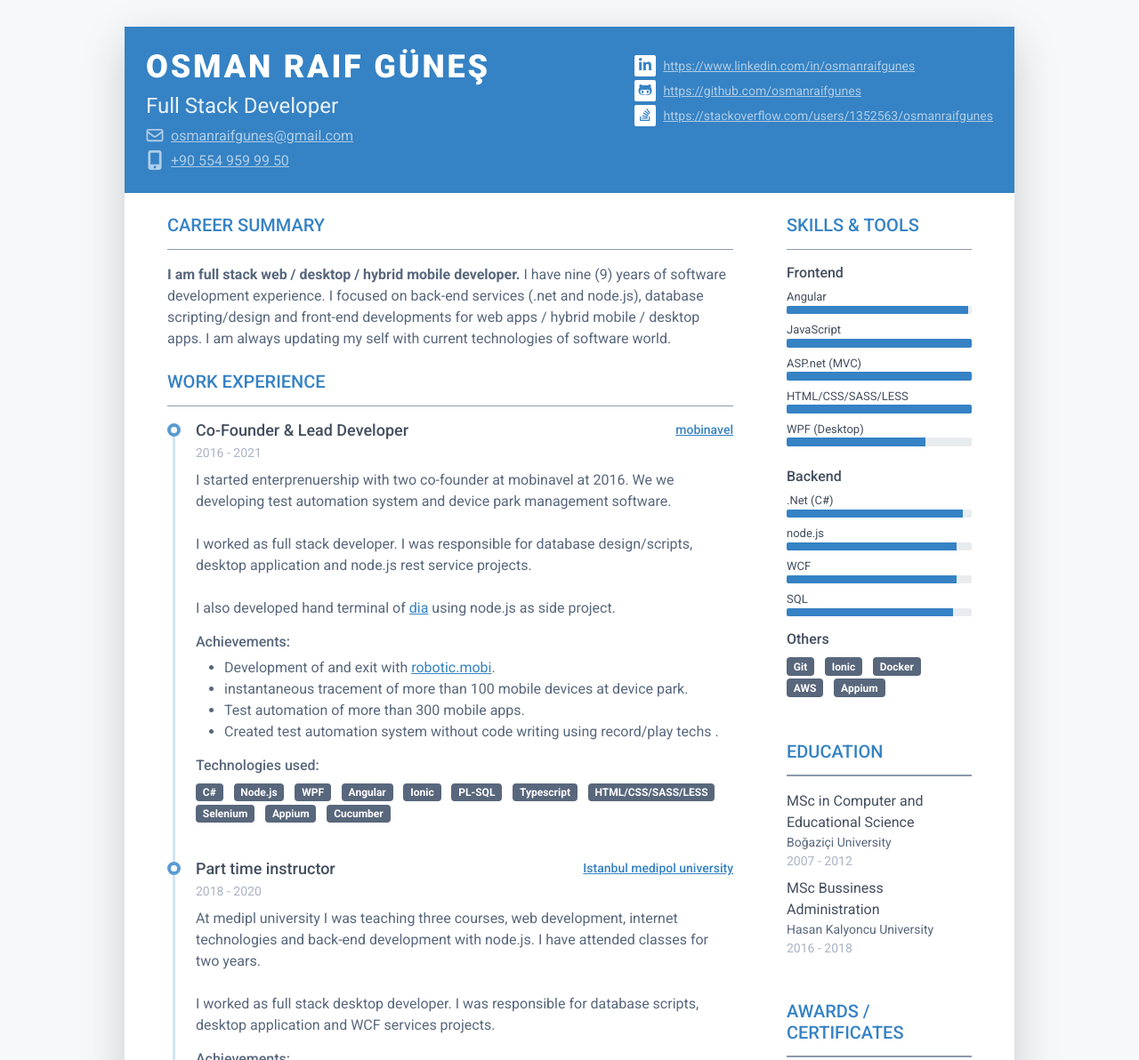
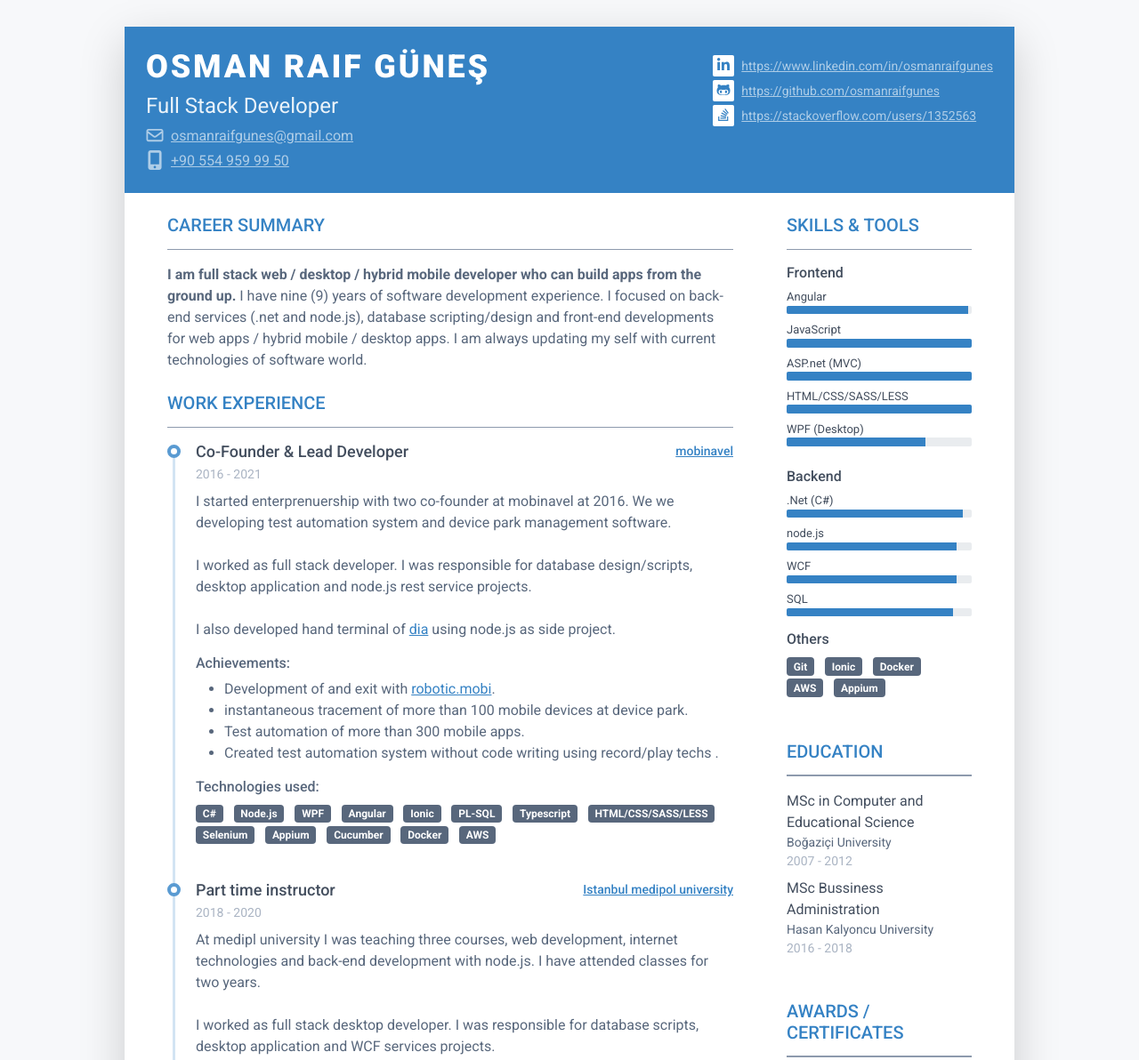
Before and after one commit to osmanraifgunes/osmanraifgunes.github.io, a plain HTML site: page index.html in a window 1280 px wide. Shown: the top 1192 px of the page at 89% size. Drawn offline with Linux system fonts and the light colour scheme.

Commit message:
Shorten url of stackoverflow

```diff
--- a/index.html
+++ b/index.html
@@ -51,7 +51,7 @@
 									</li>
 									<li class="mb-1"><a class="text-link" target="blank" href="https://github.com/osmanraifgunes"><span class="fa-container text-center me-2"><i class="fab fa-github-alt fa-fw"></i></span>https://github.com/osmanraifgunes</a>
 									</li>
-									<li class="mb-1"><a class="text-link" target="blank" href="https://stackoverflow.com/users/1352563/osmanraifgunes"><span class="fa-container text-center me-2"><i class="fab fa-stack-overflow fa-fw"></i></span>https://stackoverflow.com/users/1352563/osmanraifgunes</a>
+									<li class="mb-1"><a class="text-link" target="blank" href="https://stackoverflow.com/users/1352563/osmanraifgunes"><span class="fa-container text-center me-2"><i class="fab fa-stack-overflow fa-fw"></i></span>https://stackoverflow.com/users/1352563</a>
 									</li>
 									<!-- <li><a class="text-link" href="#"><span class="fa-container text-center me-2"><i class="fas fa-globe"></i></span>yourwebsite.com</a></li> -->
 								</ul>
@@ -75,7 +75,7 @@
 							</h2>
 							<div class="resume-section-content">
 								<p class="mb-0 text-wrap">
-									<b>I am full stack web / desktop / hybrid mobile developer.</b>
+									<b>I am full stack web / desktop / hybrid mobile developer who can build apps from the ground up.</b>
 
 									I have nine (9) years of software development experience. I focused on back-end
 									services (.net and node.js),
@@ -141,6 +141,8 @@
 												<li class="list-inline-item"><span class="badge bg-secondary badge-pill">Selenium</span></li>
 												<li class="list-inline-item"><span class="badge bg-secondary badge-pill">Appium</span></li>
 												<li class="list-inline-item"><span class="badge bg-secondary badge-pill">Cucumber</span></li>
+												<li class="list-inline-item"><span class="badge bg-secondary badge-pill">Docker</span></li>
+												<li class="list-inline-item"><span class="badge bg-secondary badge-pill">AWS</span></li>
 											</ul>
 										</div>
 										<!--//resume-timeline-item-desc-->
```
